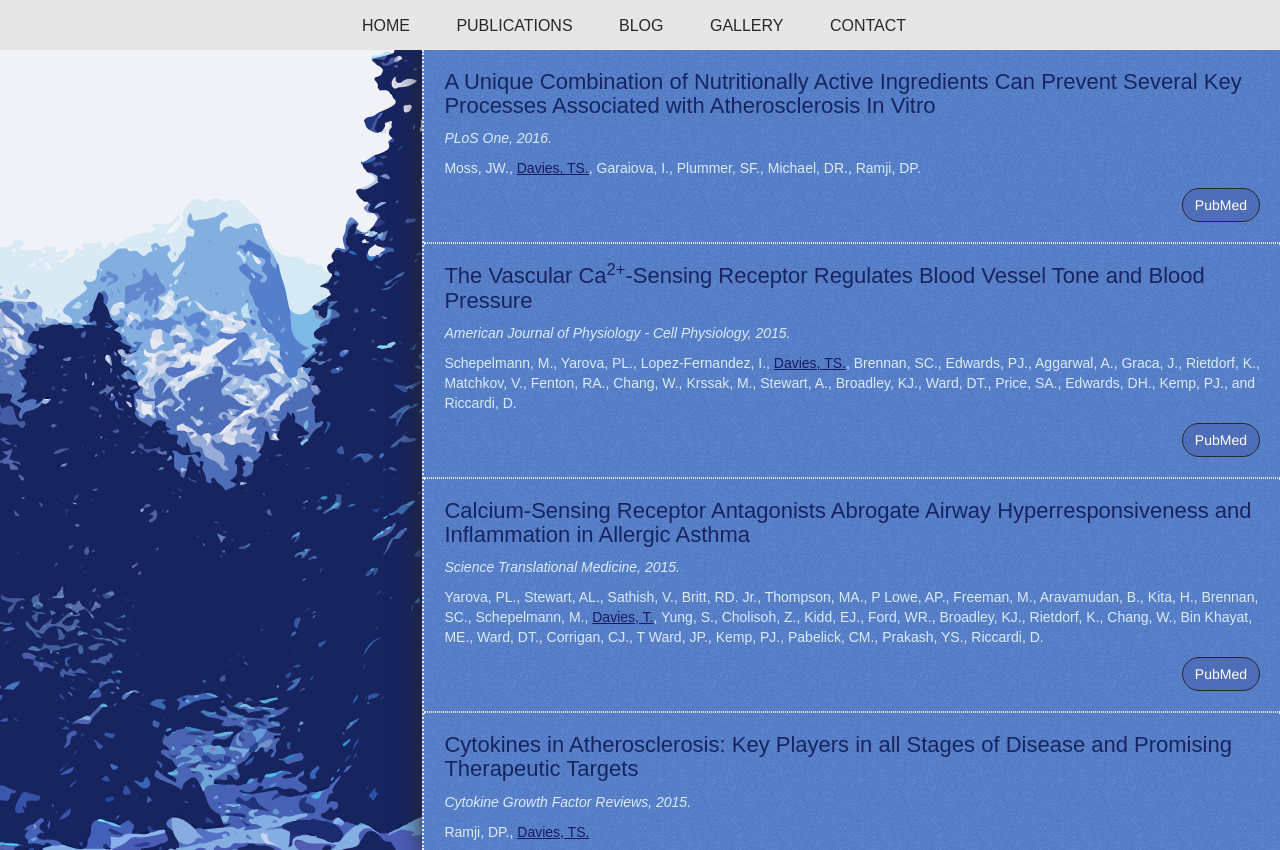
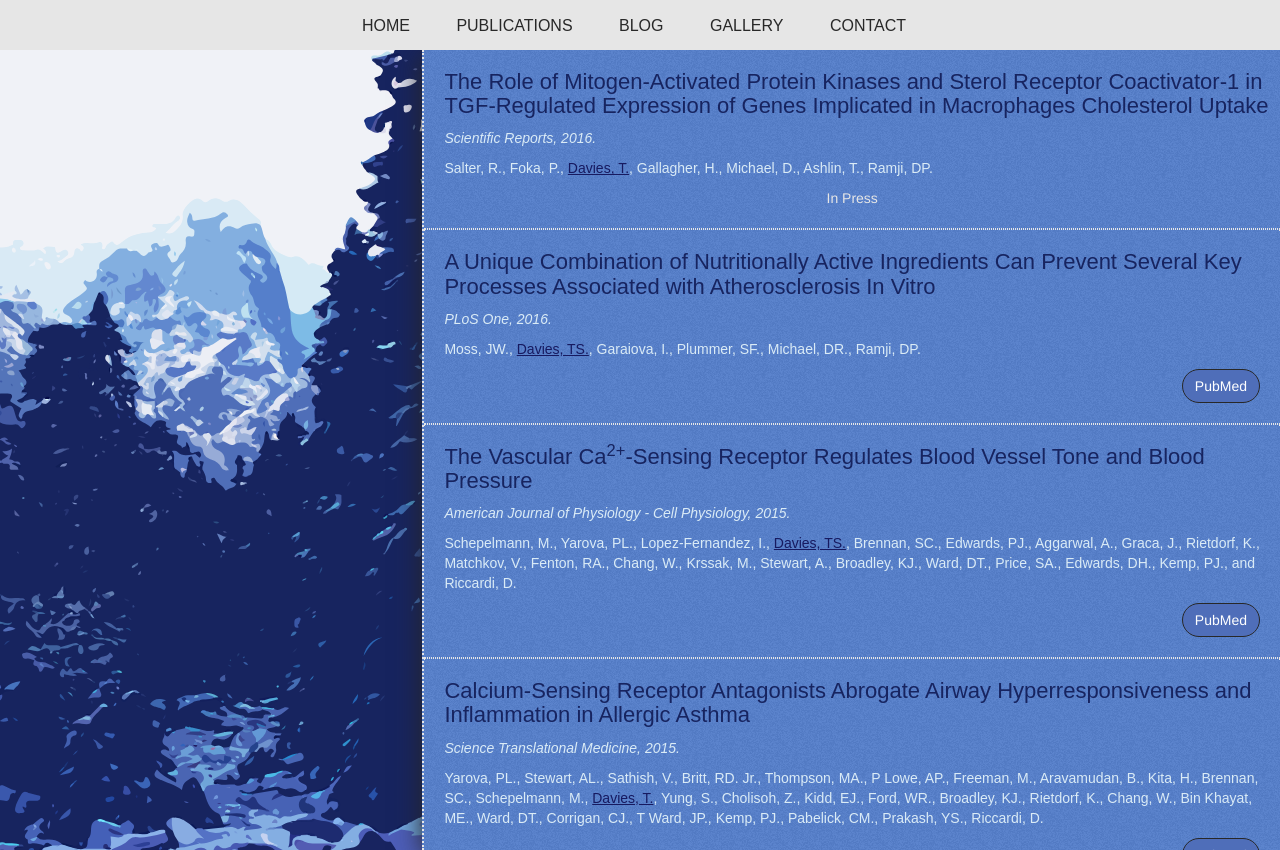
Before and after one commit to tomdav86/tomdav.net, a website: page publications/index.html in a window 1280 px wide. Drawn offline with nearby package versions, Linux system fonts and the light colour scheme; a web font is replaced by a local one.

Commit message:
Publications Updated

```diff
--- a/publications/index.html
+++ b/publications/index.html
@@ -22,6 +22,11 @@
         </div>
 
         <div class="publications" id="publications">
+          <h3 class="pubtitle">The Role of Mitogen-Activated Protein Kinases and Sterol Receptor Coactivator-1 in TGF-Regulated Expression of Genes Implicated in Macrophages Cholesterol Uptake</h3>
+          <p><i>Scientific Reports, 2016.</i></p>
+          <p>Salter, R., Foka, P., <u>Davies, T.</u>, Gallagher, H., Michael, D., Ashlin, T., Ramji, DP.</p>
+          <class="btn btn-info pull-right" target="_blank">In Press</a><div class="clearfix"></div>
+          <hr>
           <h3 class="pubtitle">A Unique Combination of Nutritionally Active Ingredients Can Prevent Several Key Processes Associated with Atherosclerosis In Vitro</h3>
           <p><i>PLoS One, 2016.</i></p>
           <p>Moss, JW., <u>Davies, TS.</u>, Garaiova, I., Plummer, SF., Michael, DR., Ramji, DP.</p>
```
